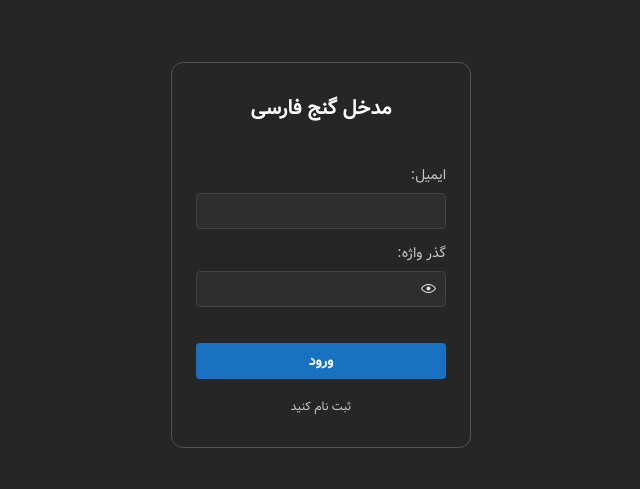
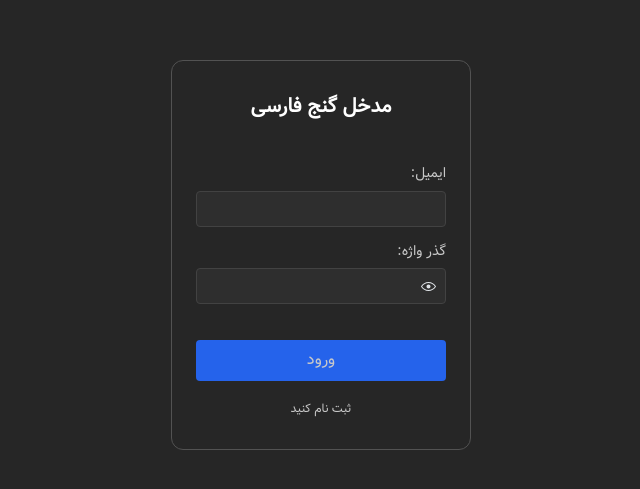
Before and after one commit to HosseinMazhar/ganjefarsi, a Next.js app: page /login in a window 1280 px wide. Shown: the part 145-634 px from the top of the page, without its empty margins (319-959 px from the left). Built offline with nearby package versions, Linux system fonts and the light colour scheme.

Commit message:
button-color-fixed

```diff
--- a/src/components/LoginPage.tsx
+++ b/src/components/LoginPage.tsx
@@ -29,7 +29,7 @@ export default function LoginPage() {
         })} className="flex flex-col gap-3">
         <TextInput className="w-[250px] font-family-vazir persian-input" label=":ایمیل" {...form.getInputProps('email')}></TextInput>
         <PasswordInput className="w-[250px] font-family-vazir persian-input" label=":گذر واژه" {...form.getInputProps('password')}></PasswordInput>
-        <Button type="submit" className="mt-6 font-family-vazir">ورود</Button>
+        <button type="submit" className="mt-6 font-family-vazir bg-blue-600 py-2 rounded">ورود</button>
         </form>
         <Link href={"./signin"}><p className="font-family-vazir text-xs hover:text-blue-300">ثبت نام کنید</p></Link>
       </div>
```
